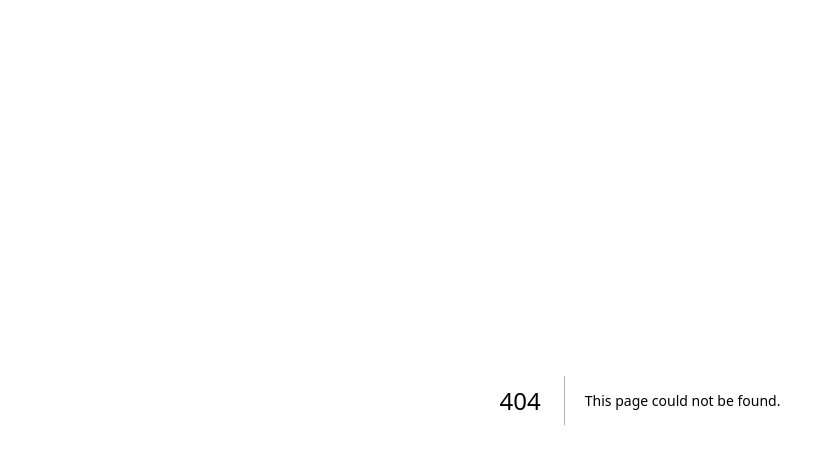
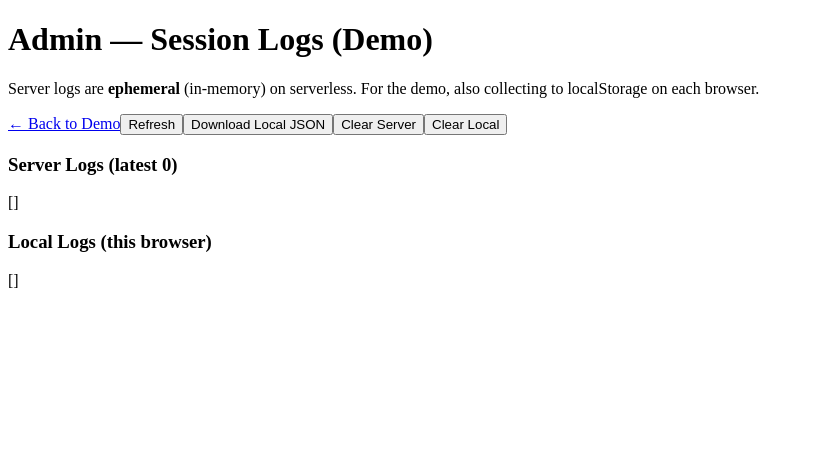
Before and after one commit to reasonbetter/tsdemo, a Next.js app: page /admin in a window 1280 px wide. Before the commit this address had no page. Shown: the top 464 px of the page, without its empty margins (0-835 px from the left). Built offline with nearby package versions, Linux system fonts and the light colour scheme.

Commit message:
Create admin.tsx

```diff
--- /dev/null
+++ b/pages/admin.tsx
@@ -0,0 +1,74 @@
+import { useEffect, useState } from "react";
+import { LogEntry } from "@/types/assessment";
+
+export default function Admin() {
+  const [serverLogs, setServerLogs] = useState<LogEntry[]>([]);
+  const [localLogs, setLocalLogs] = useState<LogEntry[]>([]);
+
+  async function refresh() {
+    try {
+      const res = await fetch("/api/log");
+      const data = await res.json();
+      setServerLogs(data.logs || []);
+    } catch {
+      setServerLogs([]);
+    }
+    try {
+      // Ensure the parsed data is treated as an array of LogEntry
+      const arr = JSON.parse(localStorage.getItem("rb_local_logs") || "[]") as LogEntry[];
+      setLocalLogs(arr);
+    } catch {
+      setLocalLogs([]);
+    }
+  }
+
+  function downloadLocalJSON() {
+    const blob = new Blob([JSON.stringify(localLogs, null, 2)], { type: "application/json" });
+    const url = URL.createObjectURL(blob);
+    const a = document.createElement("a");
+    a.href = url; a.download = `rb-local-logs-${Date.now()}.json`; a.click();
+    URL.revokeObjectURL(url);
+  }
+
+  async function clearServer() {
+    await fetch("/api/log", { method: "DELETE" });
+    refresh();
+  }
+  function clearLocal() {
+    localStorage.removeItem("rb_local_logs");
+    refresh();
+  }
+
+  useEffect(() => { refresh(); }, []);
+
+  return (
+    <div className="wrap">
+      <h1 className="headline">Admin — Session Logs (Demo)</h1>
+      <p className="muted">
+        Server logs are <strong>ephemeral</strong> (in‑memory) on serverless. For the demo, also collecting to localStorage on each browser.
+      </p>
+
+      <div className="row" style={{ marginBottom: 12 }}>
+        <a className="link" href="/">← Back to Demo</a>
+        <button className="btn btn-secondary" onClick={refresh}>Refresh</button>
+        <button className="btn btn-secondary" onClick={downloadLocalJSON}>Download Local JSON</button>
+        <button className="btn btn-secondary" onClick={clearServer}>Clear Server</button>
+        <button className="btn btn-secondary" onClick={clearLocal}>Clear Local</button>
+      </div>
+
+      <section className="card" style={{ marginTop: 16 }}>
+        <h3>Server Logs (latest {serverLogs.length})</h3>
+        <div className="debug" style={{ maxHeight: 320 }}>
+{JSON.stringify(serverLogs.slice(-500), null, 2)}
+        </div>
+      </section>
+
+      <section className="card" style={{ marginTop: 16 }}>
+        <h3>Local Logs (this browser)</h3>
+        <div className="debug" style={{ maxHeight: 320 }}>
+{JSON.stringify(localLogs.slice(-500), null, 2)}
+        </div>
+      </section>
+    </div>
+  );
+}
```
